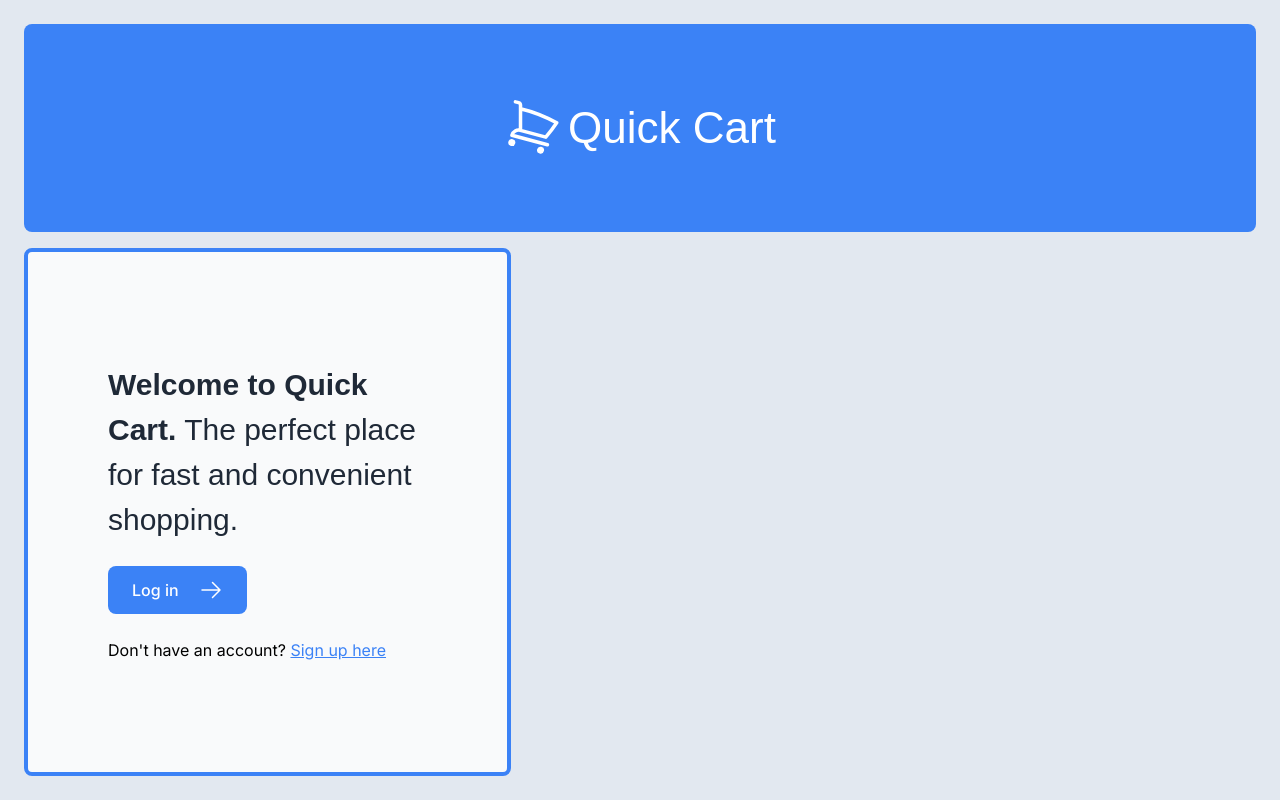
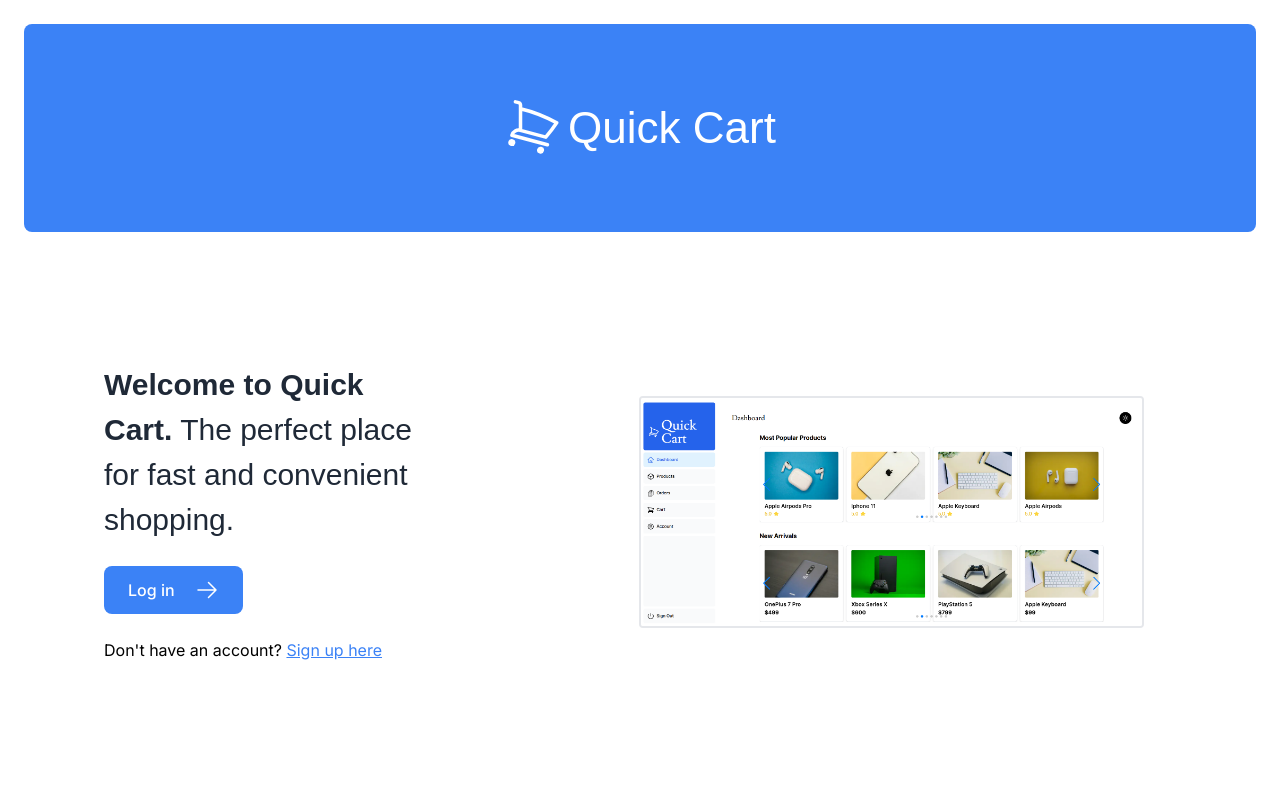
Before and after one commit to bryankhor07/Quick-Cart, a Next.js app: page / in a window 1280 px wide. Built offline with nearby package versions, Linux system fonts and the light colour scheme; no server answers; a web font is replaced by a local one.

Commit message:
Added Images to Landing page and updated bg color

```diff
--- a/app/login/(overview)/page.js
+++ b/app/login/(overview)/page.js
@@ -8,7 +8,7 @@ export const metadata = {
 
 export default function LoginPage() {
   return (
-    <main className="flex items-center justify-center h-screen bg-slate-200">
+    <main className="flex items-center justify-center h-screen ">
       <div className="relative mx-auto flex w-full max-w-[400px] flex-col space-y-2.5 p-4 md:-mt-32">
         <div className="flex h-20 w-full items-end rounded-lg bg-blue-500 p-3 md:h-36">
           <div className="w-full h-full flex items-center justify-center text-white">
--- a/app/page.js
+++ b/app/page.js
@@ -21,12 +21,12 @@ export default function Home() {
   }, [user, loading, router]);
 
   return (
-    <main className="flex min-h-screen flex-col p-6 bg-slate-200">
+    <main className="flex min-h-screen flex-col p-6">
       <div className="flex h-20 shrink-0 items-center justify-center rounded-lg bg-blue-500 p-4 md:h-52">
         <QuickCartLogo />
       </div>
       <div className="mt-4 flex grow flex-col gap-4 md:flex-row">
-        <div className="flex flex-col justify-center gap-6 rounded-lg bg-gray-50 px-6 py-10 md:w-2/5 md:px-20 border-4 border-blue-500">
+        <div className="flex flex-col justify-center gap-6 rounded-l px-6 py-10 md:w-2/5 md:px-20">
           <p
             className={`${lusitana.className} text-xl text-gray-800 md:text-3xl md:leading-normal`}
           >
@@ -50,7 +50,20 @@ export default function Home() {
           </div>
         </div>
         <div className="flex items-center justify-center p-6 md:w-3/5 md:px-28 md:py-12">
-          {/* Add Hero Images Here */}
+          <Image
+            src="/QuickCartDashboardPage.png"
+            alt="Quick Cart Dashboard Page"
+            width={700}
+            height={700}
+            className="border-2 border-gray-200 rounded hidden md:block"
+          />
+          <Image
+            src="/QuickCartDashboardPageMobile.png"
+            alt="Quick Cart Dashboard Page Mobile"
+            width={500}
+            height={500}
+            className="md:hidden border-2 border-gray-200 rounded"
+          />
         </div>
       </div>
     </main>
--- a/app/signup/(overview)/page.js
+++ b/app/signup/(overview)/page.js
@@ -8,7 +8,7 @@ export const metadata = {
 
 export default function SignUpPage() {
   return (
-    <main className="flex items-center justify-center h-screen bg-slate-200">
+    <main className="flex items-center justify-center h-screen">
       <div className="relative mx-auto flex w-full max-w-[400px] flex-col space-y-2.5 p-4 md:-mt-32">
         <div className="flex h-20 w-full items-end rounded-lg bg-blue-500 p-3 md:h-36">
           <div className="w-full h-full flex items-center justify-center text-white">
```
Also changed, not shown: public/QuickCartDashboardPage.png (added), public/QuickCartDashboardPageMobile.png (added).
